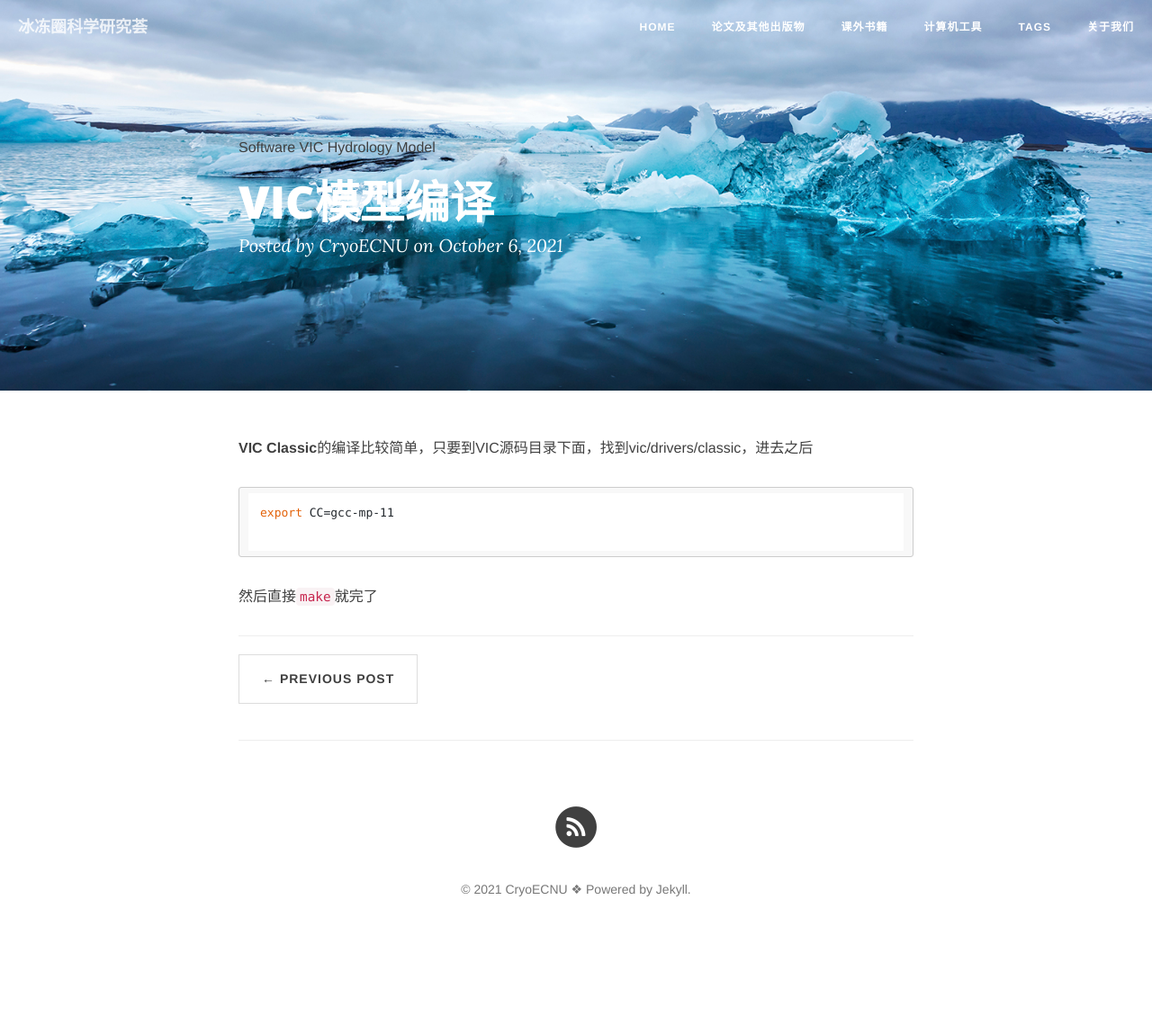
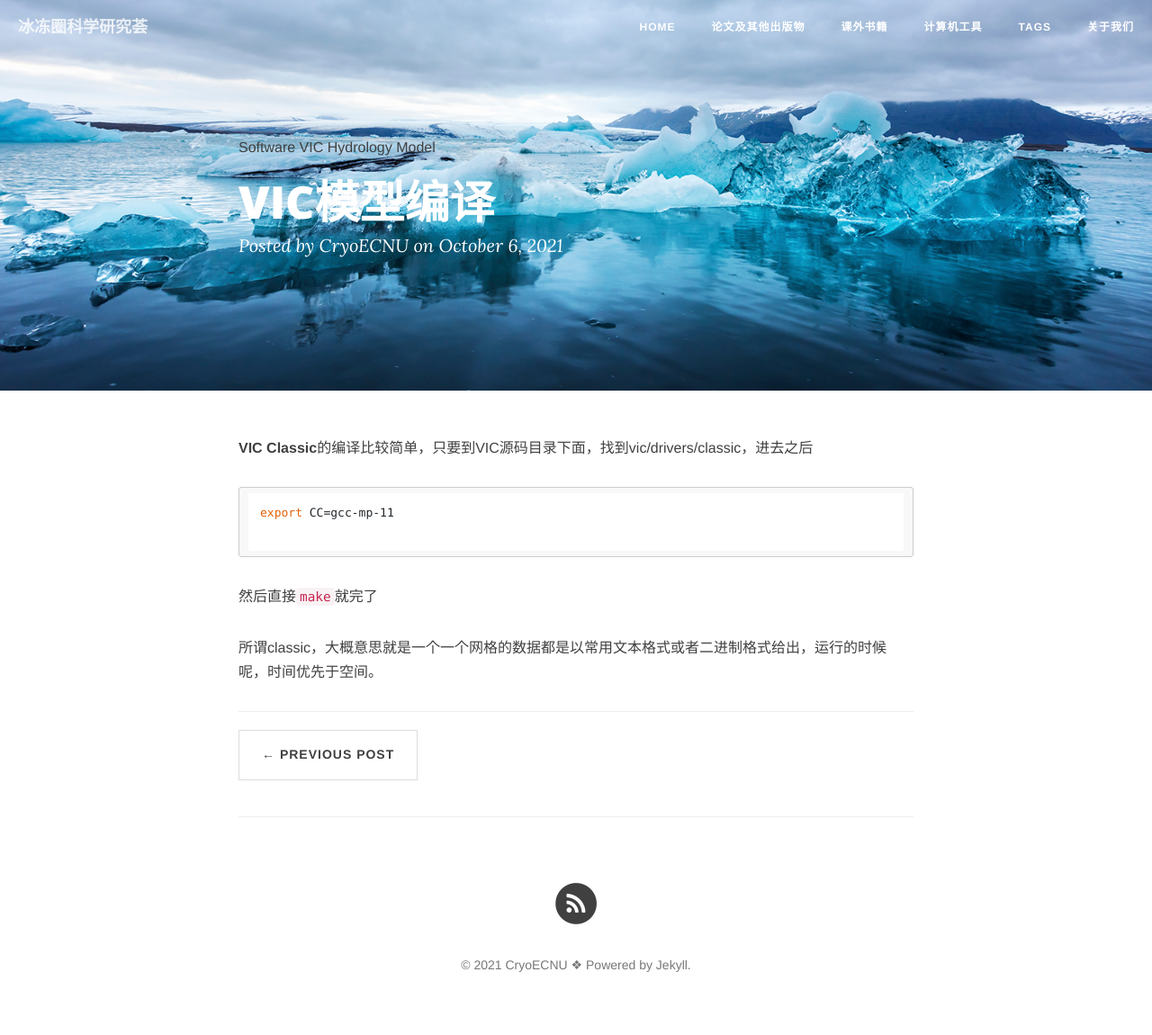
Before and after one commit to CryoECNU/cryoecnu.github.io, a Jekyll site: the page built from _posts/2021-10-06-VIC模型编译.md, in a window 1280 px wide. Shown: the whole page at 90% size. Built offline with Jekyll 4.4.1, drawn with Linux system fonts in a browser that asks for light colours; nearby versions of some CDN libraries; comment, search, counter and statistics services are not loaded; before the commit the page ends 1066 px from its top, so only the background shows below that.

Commit message:
Update 2021-10-06-VIC模型编译.md

````diff
--- a/_posts/2021-10-06-VIC模型编译.md
+++ b/_posts/2021-10-06-VIC模型编译.md
@@ -15,3 +15,5 @@ export CC=gcc-mp-11
 
 ```
 然后直接```make```就完了
+
+所谓classic，大概意思就是一个一个网格的数据都是以常用文本格式或者二进制格式给出，运行的时候呢，时间优先于空间。
````
